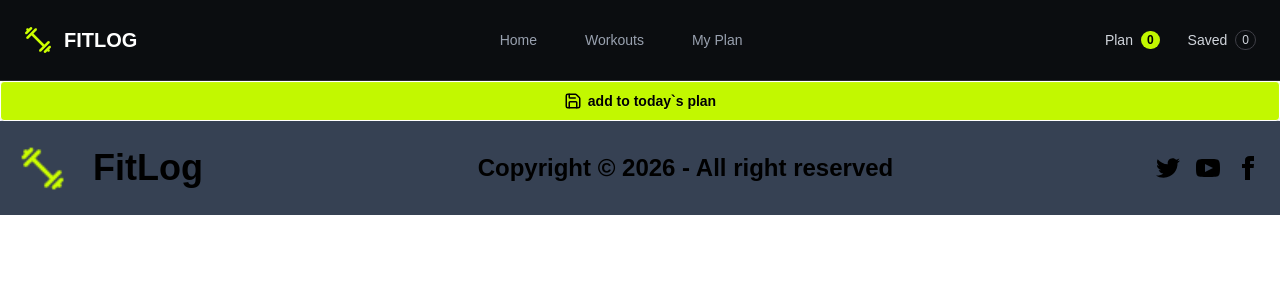
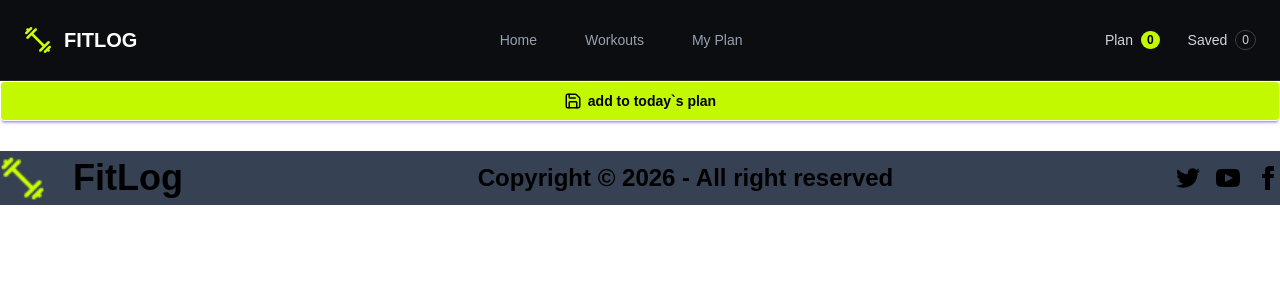
Before and after one commit to ovik-JR539/Assinment-6-, a Next.js app: page /component/planpage in a window 1280 px wide. Shown: the top 300 px of the page. Built offline with nearby package versions, Linux system fonts and the light colour scheme.

Commit message:
Update  20 FitLog

```diff
--- a/src/app/component/FooterBar.jsx
+++ b/src/app/component/FooterBar.jsx
@@ -5,7 +5,7 @@ import logo from "@/app/assets/logo.png";
 
 const FooterBar = () => {
     return (
-        <footer className="bg-gray-700 text-black p-5">
+        <footer className="bg-gray-700 text-black p-  mt-[30px]" >
 
             <div className="container mx-auto flex items-center justify-between  ">
 
--- a/src/app/library/[slug]/page.jsx
+++ b/src/app/library/[slug]/page.jsx
@@ -9,8 +9,7 @@ const DetailPage = async ({ params }) => {
 
     console.log(slug, "id");
 
-    const res = await fetch(
-        "https://api.abcz.workers.dev/api/fitlog"
+    const res = await fetch( "https://api.abcz.workers.dev/api/fitlog"
     );
 
     const librarydata = await res.json();
```
